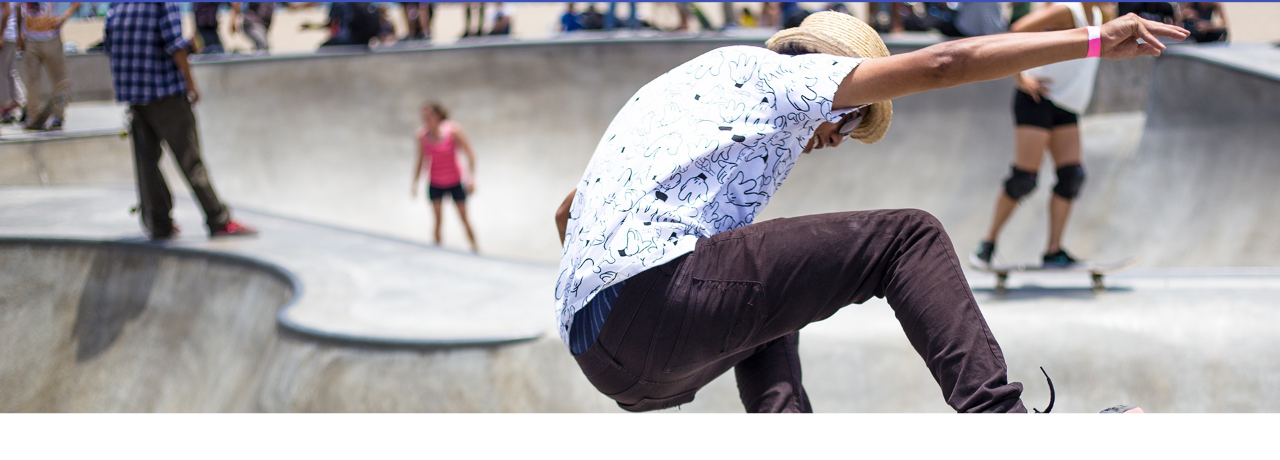
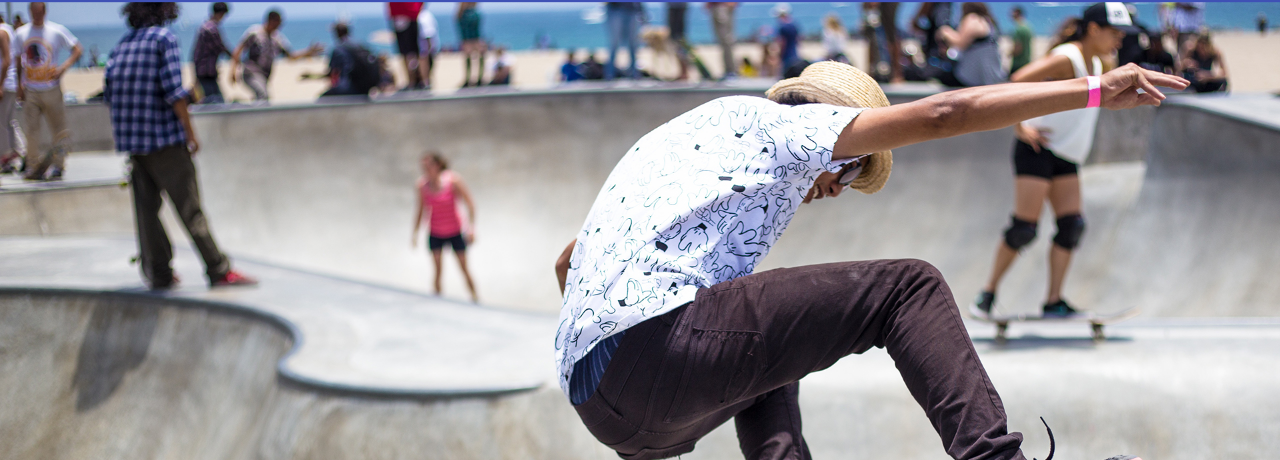
Before and after one commit to byeonseona/indigo_project, a plain HTML site: page index.html in a window 1280 px wide. Shown: the part 51-511 px from the top of the page. Drawn offline with Linux system fonts and the light colour scheme.

Commit message:
index 수정

```diff
--- a/css/index.css
+++ b/css/index.css
@@ -29,7 +29,7 @@ header .header-inner .menu-toggle-btn{display: block;cursor: pointer;width: 20px
 header .header-inner .menu-toggle-btn span{display: block;width: 100%;height: 2px; background: #3f51b5;}
 
 /* 모바일 슬라이드 영역*/
-.slider img{width: 100%;max-width: 100%;}
+.slider img{width: 100%;max-width: 100%;margin-top: 50px;}
 
 /* 모바일 디스플레이 영역 */
 .display-section{text-align: center;margin-top: 50px;}
```
